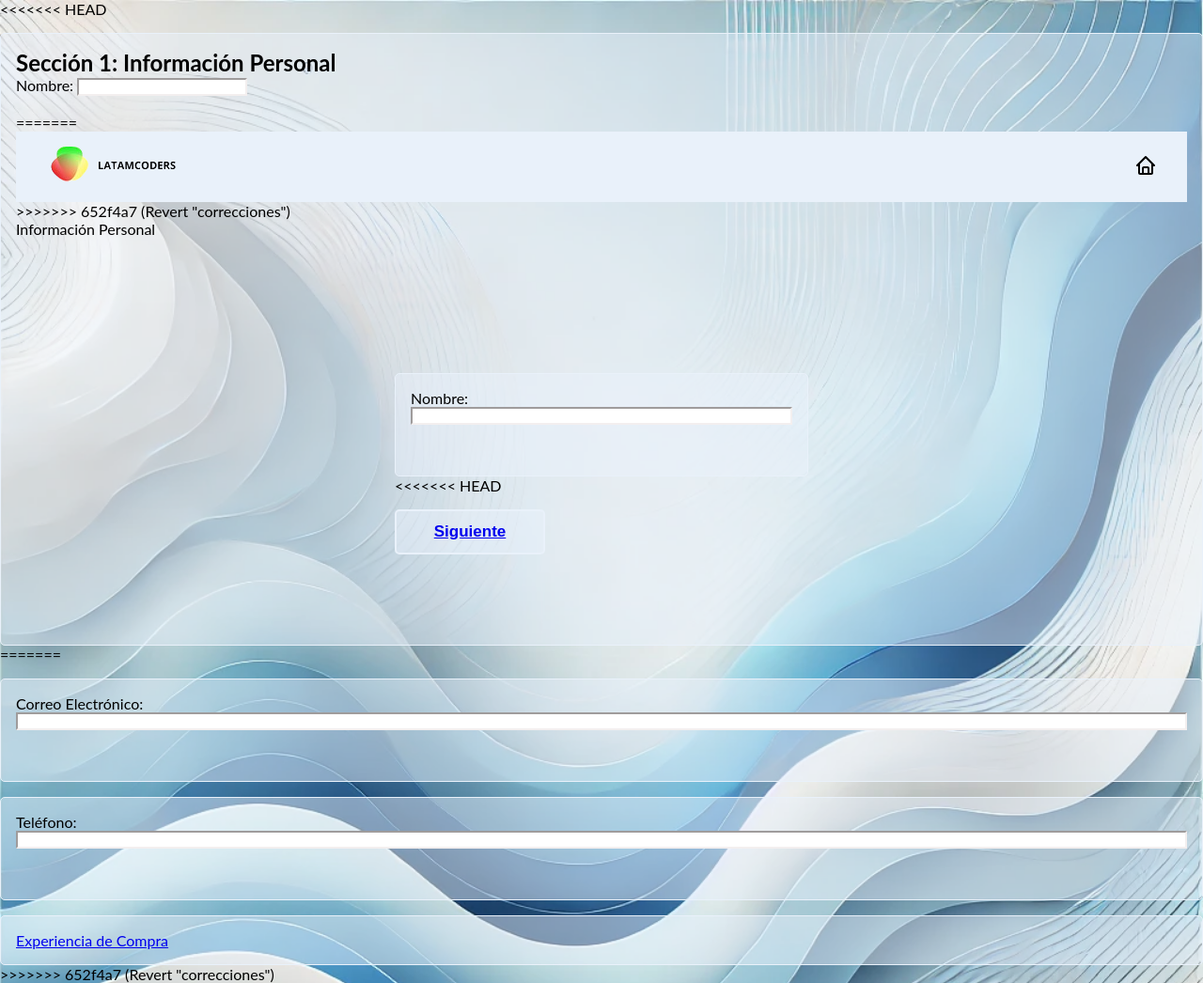
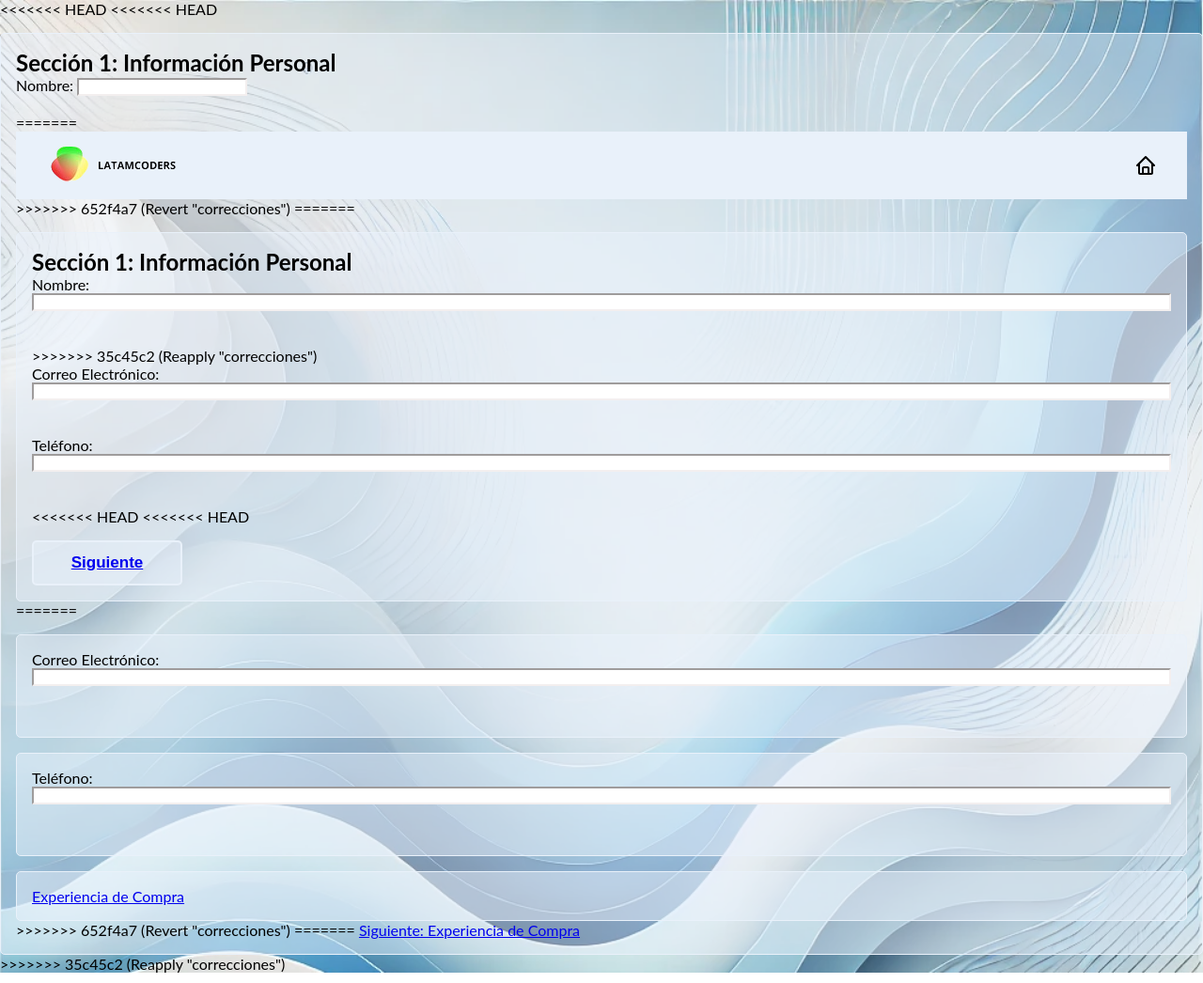
Before and after one commit to RudvanC/formEncuesta, a plain HTML site: page seccion1/seccion1.html in a window 1280 px wide. Shown: the whole page at 94% size. Drawn offline with Linux system fonts and the light colour scheme.

Commit message:
Reapply "correcciones"
This reverts commit 652f4a7a49dbde56c6b7775d900cb99084dc7f92.

```diff
--- a/seccion1/seccion1.html
+++ b/seccion1/seccion1.html
@@ -1,3 +1,4 @@
+<<<<<<< HEAD
 <!DOCTYPE html>
 <html lang="es">
 <head>
@@ -34,18 +35,20 @@
             </div>
         </div>
 >>>>>>> 652f4a7 (Revert "correcciones")
+=======
+<section>
+    <h2>Sección 1: Información Personal</h2>
+    <label for="nombre">Nombre:</label>
+    <input type="text" id="nombre" name="nombre" required><br><br>
+>>>>>>> 35c45c2 (Reapply "correcciones")
 
-        <div class="announcements">
-            <p>Información Personal</p>
-          </div>
-    </header>
+    <label for="email">Correo Electrónico:</label>
+    <input type="email" id="email" name="email" required><br><br>
 
-    <main>
-        <section>
-            <label for="nombre">Nombre:</label>
-            <input type="text" id="nombre" name="nombre" required><br><br>
-        </section>
+    <label for="telefono">Teléfono:</label>
+    <input type="tel" id="telefono" name="telefono" required><br><br>
 
+<<<<<<< HEAD
 <<<<<<< HEAD
 
 
@@ -74,3 +77,7 @@
     </main>
 </body>
 >>>>>>> 652f4a7 (Revert "correcciones")
+=======
+    <a href="/seccion2/seccion2.html">Siguiente: Experiencia de Compra</a>
+</section>
+>>>>>>> 35c45c2 (Reapply "correcciones")
```
